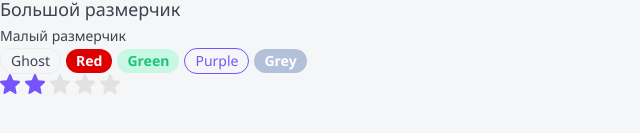
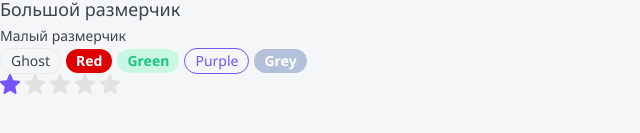
Before and after one commit to denis-ttk-1975/NextJS_drilling, a Next.js app in the folder rate-app_nextjs_app-router/: page / in a window 1280 px wide. Shown: the part 391-524 px from the top of the page, without its empty margins (0-640 px from the left). Built offline with nearby package versions, Linux system fonts and the light colour scheme.

Commit message:
editable rating added

```diff
--- a/rate-app_nextjs_app-router/app/page.tsx
+++ b/rate-app_nextjs_app-router/app/page.tsx
@@ -1,7 +1,9 @@
-"use client";
+'use client';
 
 import { Button, Htag, Paragraph, Tag, Rating } from '@/components';
 import type { Metadata } from 'next';
+
+import { useState } from 'react';
 // import styles from './page.module.css';
 
 export const metadata: Metadata = {
@@ -9,6 +11,8 @@ export const metadata: Metadata = {
   description: 'мое приложение на Next.js',
 };
 export default function Home(): JSX.Element {
+
+    const [rating, setRating] = useState(1);
   return (
 <>
 <Htag tag = {'h1'}>App Router новый</Htag>
@@ -30,7 +34,7 @@ export default function Home(): JSX.Element {
 <Tag size = 'small' color = 'primary'>Purple</Tag>
 <Tag size = 'small' color = 'grey'>Grey</Tag>
 
-<Rating rating = {2} />
+<Rating rating = {rating} isEditable setRating = {setRating}/>
 
 
 </>
--- a/rate-app_nextjs_app-router/components/Rating/Rating.module.css
+++ b/rate-app_nextjs_app-router/components/Rating/Rating.module.css
@@ -1,5 +1,9 @@
-.star {margin-right: 5px;}
+.star svg {margin-right: 5px;}
 
-.filled {
+.filled svg {
     fill: var(--primary)
 }
+
+.editable {
+    cursor: pointer;
+}
--- a/rate-app_nextjs_app-router/components/Rating/Rating.tsx
+++ b/rate-app_nextjs_app-router/components/Rating/Rating.tsx
@@ -1,7 +1,7 @@
 import { IRatingProps } from './Rating.props';
 import styles from './Rating.module.css';
 import cn from 'classnames';
-import { useEffect, useState } from 'react';
+import { KeyboardEvent, useEffect, useState } from 'react';
 import StarIcon from './star.svg';
 
 export const Rating = ({ isEditable = false, rating, setRating, className, ...props }: IRatingProps): JSX.Element => {
@@ -10,10 +10,35 @@ export const Rating = ({ isEditable = false, rating, setRating, className, ...pr
 
     const constructRating = (currentRating:number): void => {
         const updatedArray = ratingArray.map((item: JSX.Element, index: number) => {
-            return (<StarIcon className = {cn(styles.star, {[styles.filled]: index < currentRating})}/>);
+            return (<span className = {cn(styles.star, {
+                    [styles.filled]: index < currentRating,
+                    [styles.editable]: isEditable})}
+                    onMouseEnter = { () => changeDisplay(index+1) }
+                    onMouseLeave = { () => changeDisplay(rating) }
+                    onClick = { () => clickHandler(index+1) }>
+                <StarIcon
+                    tabIndex  ={ isEditable ? 0 : -1 }
+                    onKeyDown = {(event: KeyboardEvent<SVGElement>) => isEditable && handleSpaceKeyDown(index+1, event)}
+                    />
+                </span>);
         });
         setRatingArray(updatedArray);
-    };
+        };
+
+    const changeDisplay = (index: number):void => {
+            if (!isEditable) { return; }
+            constructRating(index);
+        };
+
+    const clickHandler = (index: number):void => {
+            if (!isEditable || !setRating) { return; }
+            setRating(index);
+        };
+
+        const handleSpaceKeyDown = (index: number, event:KeyboardEvent<SVGElement> ):void => {
+            if (!isEditable || !setRating || event.code != 'Space') { return; }
+            setRating(index);
+        };
 
     const [ratingArray, setRatingArray] = useState<JSX.Element[]>(new Array(5).fill(<></>));
 
```
